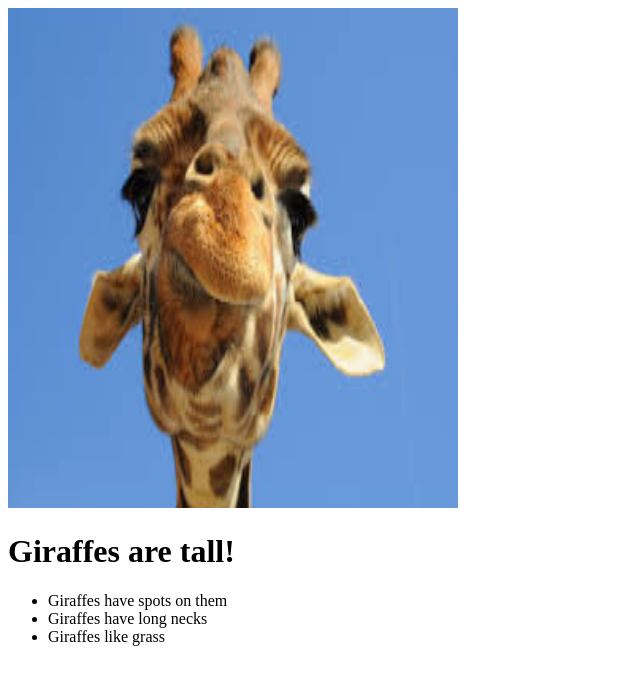
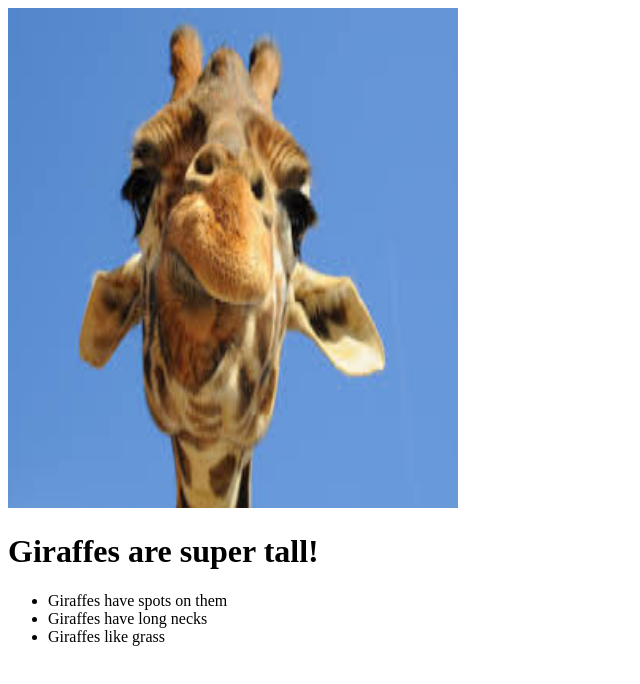
Before and after one commit to alleyrubadeau/giraffes, a plain HTML site: page index.html in a window 1280 px wide. Shown: the whole page, without its empty margins (0-640 px from the left). Drawn offline with Linux system fonts and the light colour scheme.

Commit message:
Update index.html

```diff
--- a/index.html
+++ b/index.html
@@ -6,7 +6,7 @@
   <img src="download.jpeg" style="width:450px;height:500px">
 </head>
 <body>
-  <h1>Giraffes are tall!</h1>
+  <h1>Giraffes are super tall!</h1>
 <ul>
     <li>Giraffes have spots on them</li>
     <li>Giraffes have long necks</li>
```
